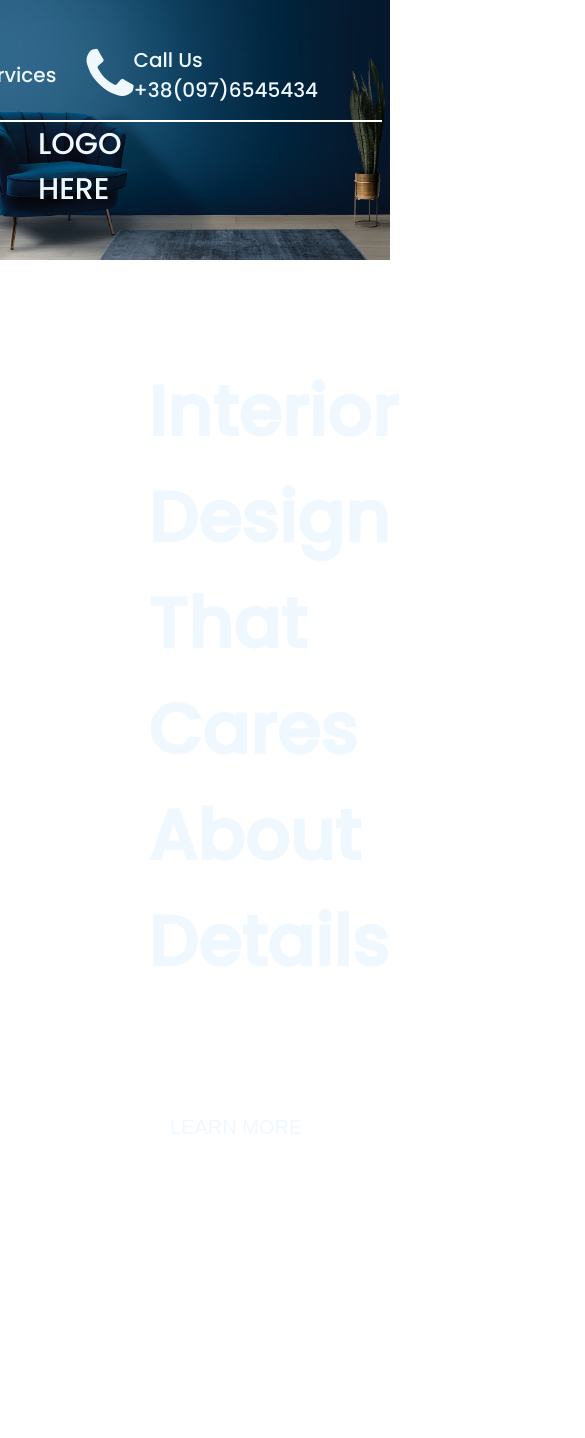
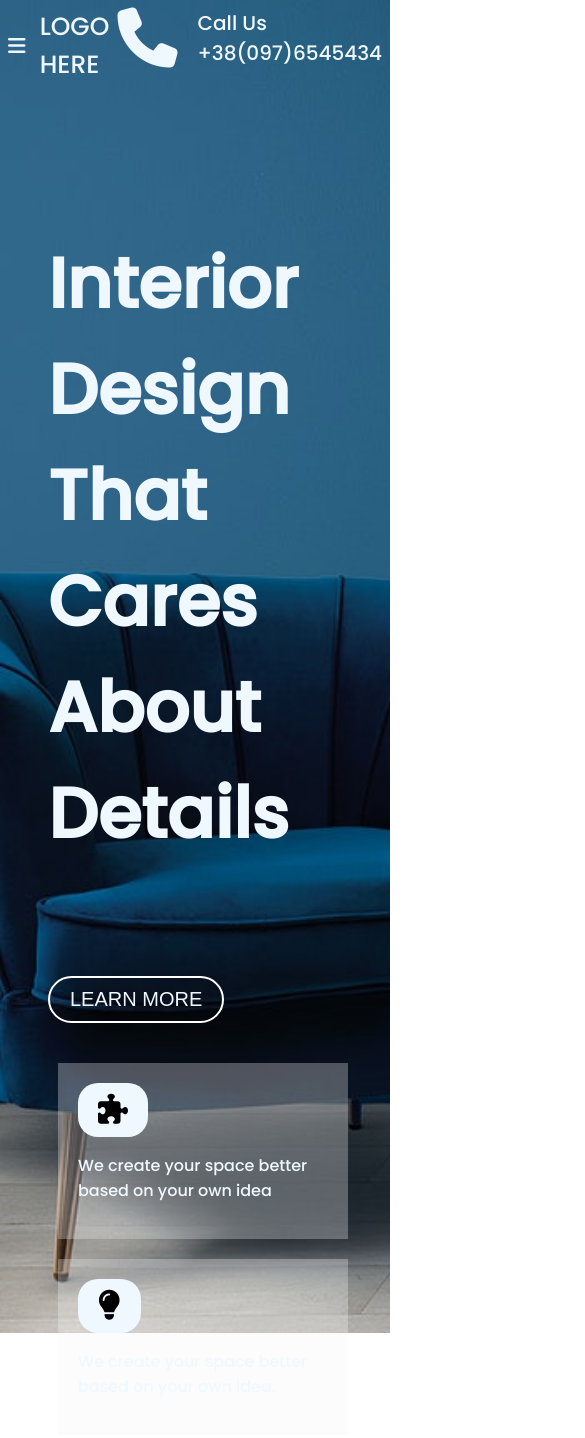
Before and after one commit to AviralSinghPal/interior-design, a website: page index.html in a window 390 px wide. Shown: the top 1438 px of the page, 585 px wide, since content can reach past the window. Drawn offline with Linux system fonts and the light colour scheme; a web font is replaced by a local one.

Commit message:
added responsiveness

```diff
--- a/index.html
+++ b/index.html
@@ -7,6 +7,7 @@
     <title>INTERIOR DESIGN</title>
     <link rel="stylesheet" href="https://cdnjs.cloudflare.com/ajax/libs/font-awesome/4.7.0/css/font-awesome.min.css">
     <link rel="stylesheet" href="style.css">
+    <link rel="stylesheet" href="https://cdnjs.cloudflare.com/ajax/libs/font-awesome/6.2.0/css/all.min.css" integrity="sha512-xh6O/CkQoPOWDdYTDqeRdPCVd1SpvCA9XXcUnZS2FmJNp1coAFzvtCN9BmamE+4aHK8yyUHUSCcJHgXloTyT2A==" crossorigin="anonymous" referrerpolicy="no-referrer" />
 </head>
 <body>
     <!-- Header Starts -->
@@ -25,6 +26,7 @@
         <div class="line"></div>
 
         <!-- LOGO -->
+        <div class="burger"><i class="fa-solid fa-bars"></i></div>
         <div class="logo" >
             LOGO<br> HERE
         </div>
@@ -49,7 +51,7 @@
         </div>
         <div class="box2">
             <button><i class="fa fa-lightbulb-o"></i></button>
-            <p>We create your space better <br>based on your own idea</p>
+            <p>We create your space better <br>based on your own idea.</p>
         </div>
     </header>
     <div class="blob1">
--- a/style.css
+++ b/style.css
@@ -7,28 +7,39 @@
 }
 body  {
   background-image: url(./images/bg_for_10.jpg);
+  /* background-position: center; */
   /* background-position: ; */
   background-repeat: no-repeat;
-  background-size: 100%;
+  background-size: cover;
   font-family: 'Poppins', sans-serif;
 }
 .logo{
-  font-size: 30px;
-  margin: 1em;
+  font-size: 25px;
+  margin-left: 10px;
+  /* margin: 1em; */
+  display: inline-block;
+}
+.burger{
+  display: none;
+  font-size: 20px;
+  position: relative;
+  top: -20px;
 }
 nav{
   float: right;
-  width: 1000px;
+  width: auto;
   color: aliceblue;
   font-size: 20px;
   display: flex;
   align-items: center;
   text-align:left;
-  align-content: space-between;
+  align-content: space-evenly;
+  gap: 40px;
+
   /* border: 2px solid white; */
 }
 nav a{
-  padding: 30px;
+  /* padding: 30px; */
 }
 
 nav a:hover{
@@ -138,3 +149,83 @@ nav a:hover{
   height: 10px;
   border-radius: 10px;
 }
+@media screen and (max-width:1150px) {
+  .line{
+    /* display: none; */
+    width: 800px;
+  }
+  .header-text{
+    position: relative;
+    left: auto;
+    top: 100px;
+    font-size: 35px;
+    margin: 40px;
+  }
+  .burger{
+    display: inline-block;
+  }
+  nav{
+    gap: 20px
+  }
+  .box1{
+    position: relative;
+    bottom: -100px;
+    left: 50px;
+    border: none;
+    width: 250px;
+    background: rgba(243, 243, 243,0.3);
+    padding: 20px;
+  }
+  .box2{
+    position: relative;
+    bottom: 70px;
+    left: 400px;
+    border: none;
+    width: 250px;
+    background: rgba(243, 243, 243,0.3);
+    padding: 20px;
+  }
+  .blob1{
+    display: none;
+  }
+  .blob{
+    display:none;
+  }
+
+}
+@media screen and (max-width:950px) {
+
+  .line{
+    display: none;
+  }
+  nav a{
+    display: none;
+  }
+  .box1{
+    position: relative;
+    bottom: -100px;
+    left: 50px;
+    border: none;
+    width: 250px;
+    background: rgba(243, 243, 243,0.3);
+    padding: 20px;
+  }
+  .box2{
+    position: relative;
+    bottom: -120px;
+    left: 50px;
+    border: none;
+    width: 250px;
+    background: rgba(243, 243, 243,0.3);
+    padding: 20px;
+  }
+  .blob1{
+    display: none;
+  }
+  .blob{
+    display:none;
+  }
+  body{
+    background-size: 2000px;
+  }
+}
```
